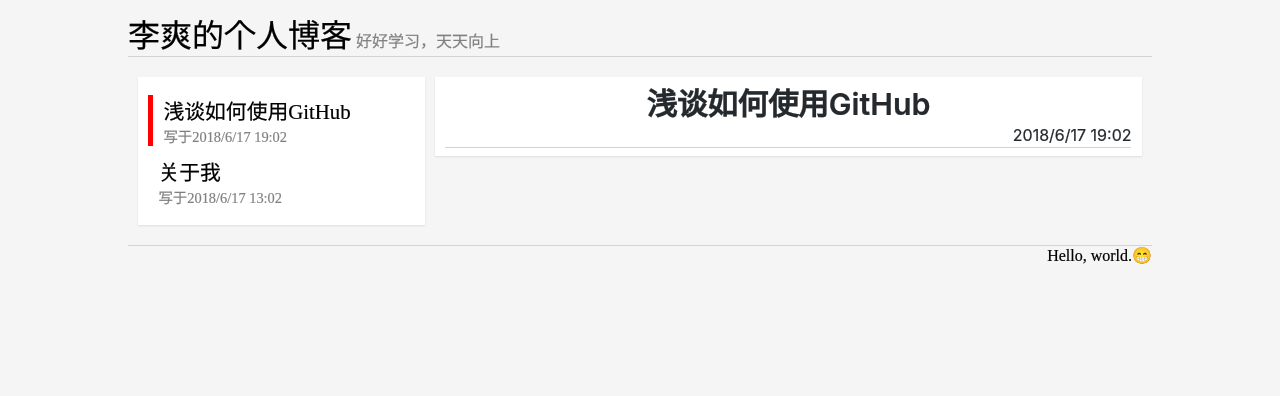
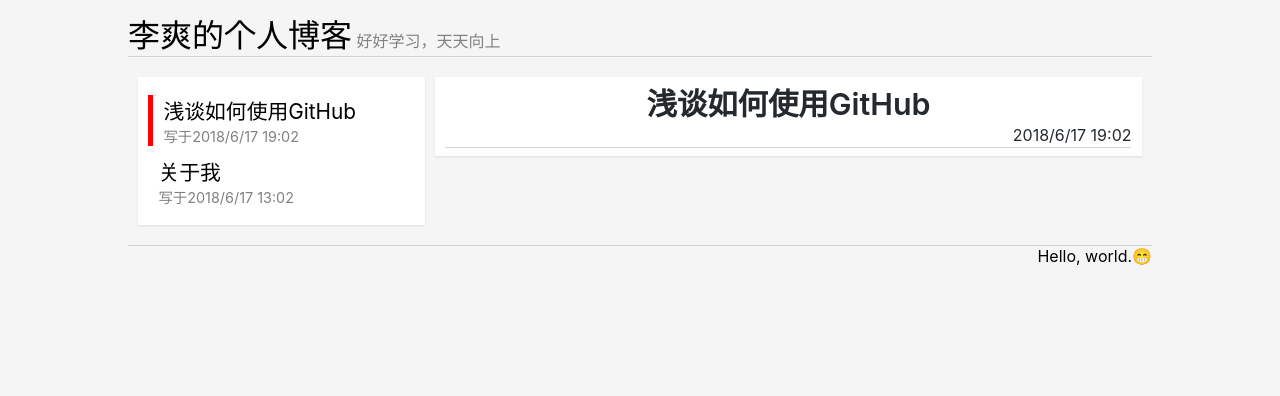
Before and after one commit to freetes/freetes.github.io, a plain HTML site: page index.html in a window 1280 px wide. Shown: the top 396 px of the page. Drawn offline with nearby package versions, Linux system fonts and the light colour scheme; a web font is replaced by a local one.

Commit message:
set font style

```diff
--- a/src/css/style.css
+++ b/src/css/style.css
@@ -3,22 +3,11 @@
   padding: 0
 }
 
-@font-face {font-family: 'webfont';
-  src: url('//at.alicdn.com/t/webfont_8llht1voh7o.eot'); /* IE9*/
-  src: url('//at.alicdn.com/t/webfont_8llht1voh7o.eot?#iefix') format('embedded-opentype'), /* IE6-IE8 */
-  url('//at.alicdn.com/t/webfont_8llht1voh7o.woff') format('woff'), /* chrome、firefox */
-  url('//at.alicdn.com/t/webfont_8llht1voh7o.ttf') format('truetype'), /* chrome、firefox、opera、Safari, Android, iOS 4.2+*/
-  url('//at.alicdn.com/t/webfont_8llht1voh7o.svg#思源黑体-极细') format('svg'); /* iOS 4.1- */
-}
-
 body {
   overflow-x: hidden;
   background-color: #f5f5f5 !important;
-  font-family: "webfont" !important;
-  font-size:16px;font-style:normal;
-  -webkit-font-smoothing: antialiased;
-  -webkit-text-stroke-width: 0.2px;
-  -moz-osx-font-smoothing: grayscale;
+  font-family: -apple-system,BlinkMacSystemFont,"Segoe UI",Helvetica,Arial,sans-serif,"Apple Color Emoji","Segoe UI Emoji","Segoe UI Symbol";
+  font-size: 16px;
   width: 100%;
   word-wrap: break-word;
 }
```
